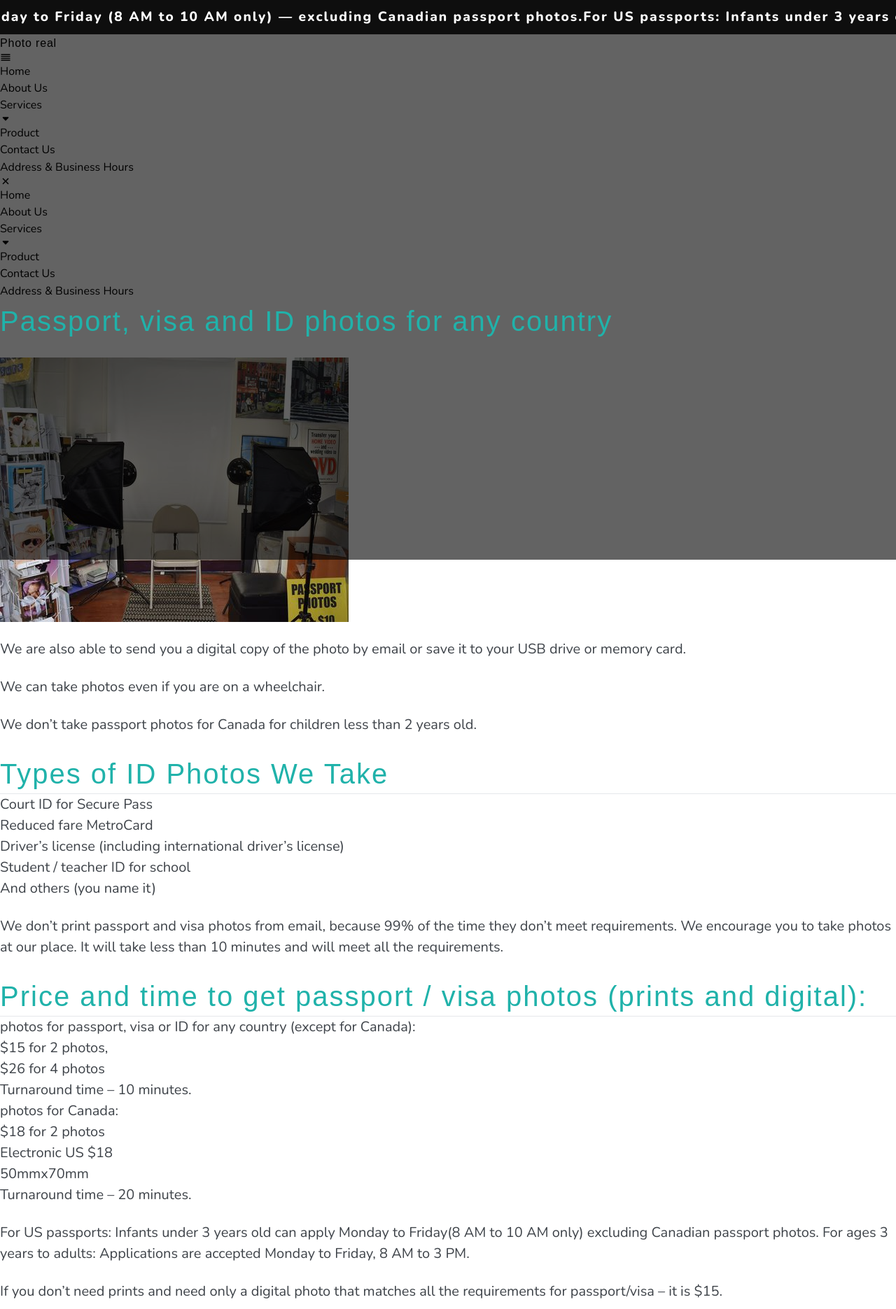
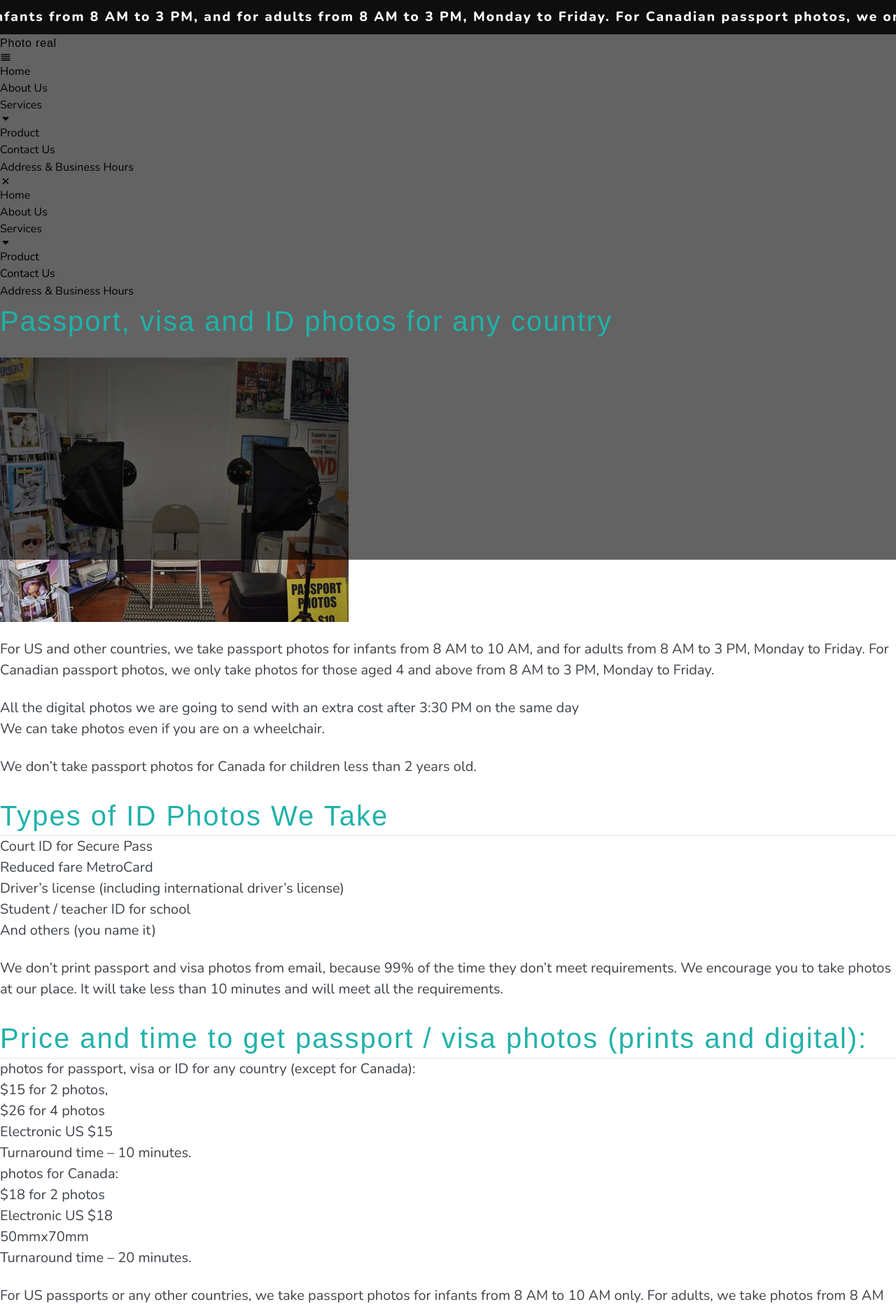
Before and after one commit to abdullahmug2332/Photo-Real, a React (Vite) app: page /service1 in a window 1280 px wide. Shown: the top 1871 px of the page at 70% size. Built offline with nearby package versions, Linux system fonts and the light colour scheme; a web font is replaced by a local one.

Commit message:
make chnages

```diff
--- a/src/App.css
+++ b/src/App.css
@@ -2,6 +2,9 @@
 
 @tailwind base;
 @tailwind components;
+html{
+  scroll-behavior: smooth ;
+}
 
 .p{
   font-family: "Nunito", sans-serif;
--- a/src/App.jsx
+++ b/src/App.jsx
@@ -1,11 +1,7 @@
-import { useState } from 'react'
+
 import { Routes, Route } from 'react-router-dom';
 import './App.css'
 import Navbar from './Components/Navbar'
-import Homehero from './Components/HomeHero'
-import Home2 from './Components/Home2'
-import Home3 from './Components/Home3'
-import Home4 from './Components/Home4'
 import Footer from './Components/Footer'
 import Address from './Components/Address'
 import Service1 from './Components/Service1'
--- a/src/Components/Footer.jsx
+++ b/src/Components/Footer.jsx
@@ -6,7 +6,7 @@ import { IoLocation } from "react-icons/io5";
 export default function Footer() {
   return (
     <>
-      <footer className="  items-center bg-[#20B2AA] text-white pt-[40px]">
+      <footer className="  items-center bg-[#20B2AA] text-white pt-[40px]" id="contactus">
         <div className="w-[93%] md:w-[80%] mx-auto mt-[20px]">
           <div className="flex flex-col md:flex-row">
             <div className="flex flex-col gap-[10px] w-[100%] md:w-[50%]">
--- a/src/Components/Service1.jsx
+++ b/src/Components/Service1.jsx
@@ -17,10 +17,10 @@ export default function Service1() {
         <img className="float-right hidden md:block ml-7 mb-4" src={img1} />
         <br />
         <p className="p pf">
-          We are also able to send you a digital copy of the photo by email or
-          save it to your USB drive or memory card.
+          For US and other countries, we take passport photos for infants from 8 AM to 10 AM, and for adults from 8 AM to 3 PM, Monday to Friday. For Canadian passport photos, we only take photos for those aged 4 and above from 8 AM to 3 PM, Monday to Friday.
         </p>{" "}
         <br />
+        <p className="p pf font-[700] mb-[20px]">All the digital photos we are going to send with an extra cost after 3:30 PM on the same day</p>
         <p className="p pf">We can take photos even if you are on a wheelchair.</p>
         <br />
         <p className="p pf">
@@ -61,6 +61,7 @@ export default function Service1() {
             <br />
             $15 for 2 photos, <br />
             $26 for 4 photos <br />
+            <span className='font-[700]'>Electronic US $15</span> <br />
             Turnaround time – 10 minutes.
           </li>
           <li className="my-[10px] p pf ">
@@ -73,10 +74,7 @@ export default function Service1() {
         </ul>
         <br />
         <p className="p pf">
-          For US passports: Infants under 3 years old can apply Monday to
-          Friday(8 AM to 10 AM only) excluding Canadian passport photos. For
-          ages 3 years to adults: Applications are accepted Monday to Friday, 8
-          AM to 3 PM.
+          For US passports or any other countries, we take passport photos for infants from 8 AM to 10 AM only. For adults, we take photos from 8 AM to 3 PM, Monday to Friday. For Canadian passport photos, we only take photos for individuals aged 4 years and above from 8 AM to 3 PM, Monday to Friday
         </p>{" "}
         <br />
         <p className="p pf">
--- a/src/Components/Slider.jsx
+++ b/src/Components/Slider.jsx
@@ -7,8 +7,8 @@ export default function Slider() {
     <div className='fixed top-0 z-50'>
         <div className="slider-container">
         <Marquee speed={100} gradient={false} pauseOnHover={true} className='slider-text hover:cursor-pointer'>
-            <p>
-            For US passports: Infants under 3 years old can apply Monday to Friday (8 AM to 10 AM only) — excluding Canadian passport photos.
+            <p className='text-[#FFA500]'>
+            For US and other countries, we take passport photos for infants from 8 AM to 3 PM, and for adults from 8 AM to 3 PM, Monday to Friday. For Canadian passport photos, we only take photos for those aged 4 and above from 8 AM to 3 PM, Monday to Friday.
             </p>
         </Marquee>
 
--- a/src/data/index.js
+++ b/src/data/index.js
@@ -3,7 +3,7 @@ export const data  = [
       "id": 1,
       'service':'service1',
       "heading": "PASSPORT, VISA AND ID PHOTOS FOR ANY COUNTRY",
-      "text": "For US passports,infants under 3 years old can apply Monday to Friday(8 AM to 10 AM only) excluding Canadian passport photos."
+      "text": "For US and other countries, we take passport photos for infants from 8 AM to 10 AM, and for adults from 8 AM to 3 PM, Monday to Friday. For Canadian passport photos, we only take photos for those aged 4 and above from 8 AM to 3 PM, Monday to Friday."
     },
     {
       "id": 2,
```
